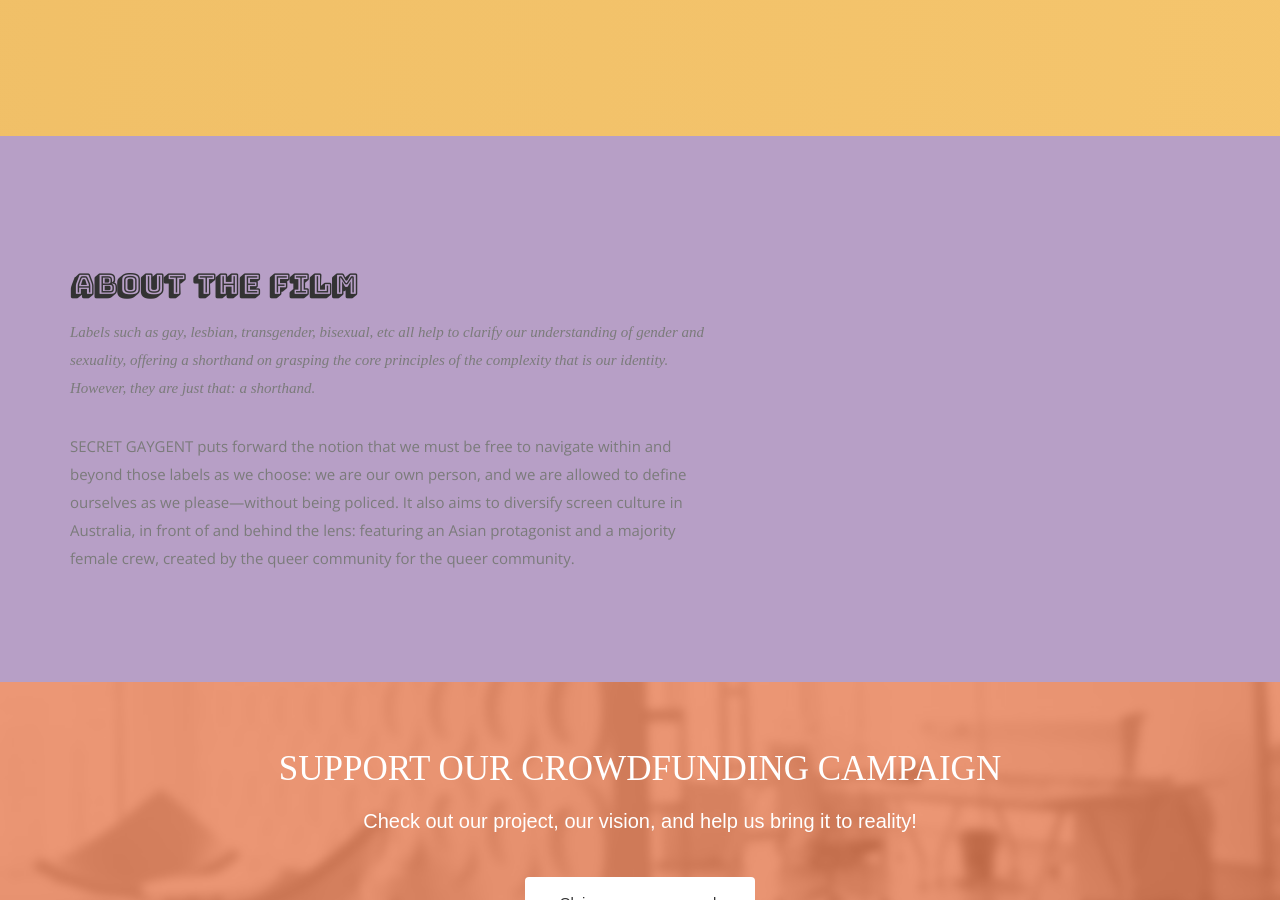
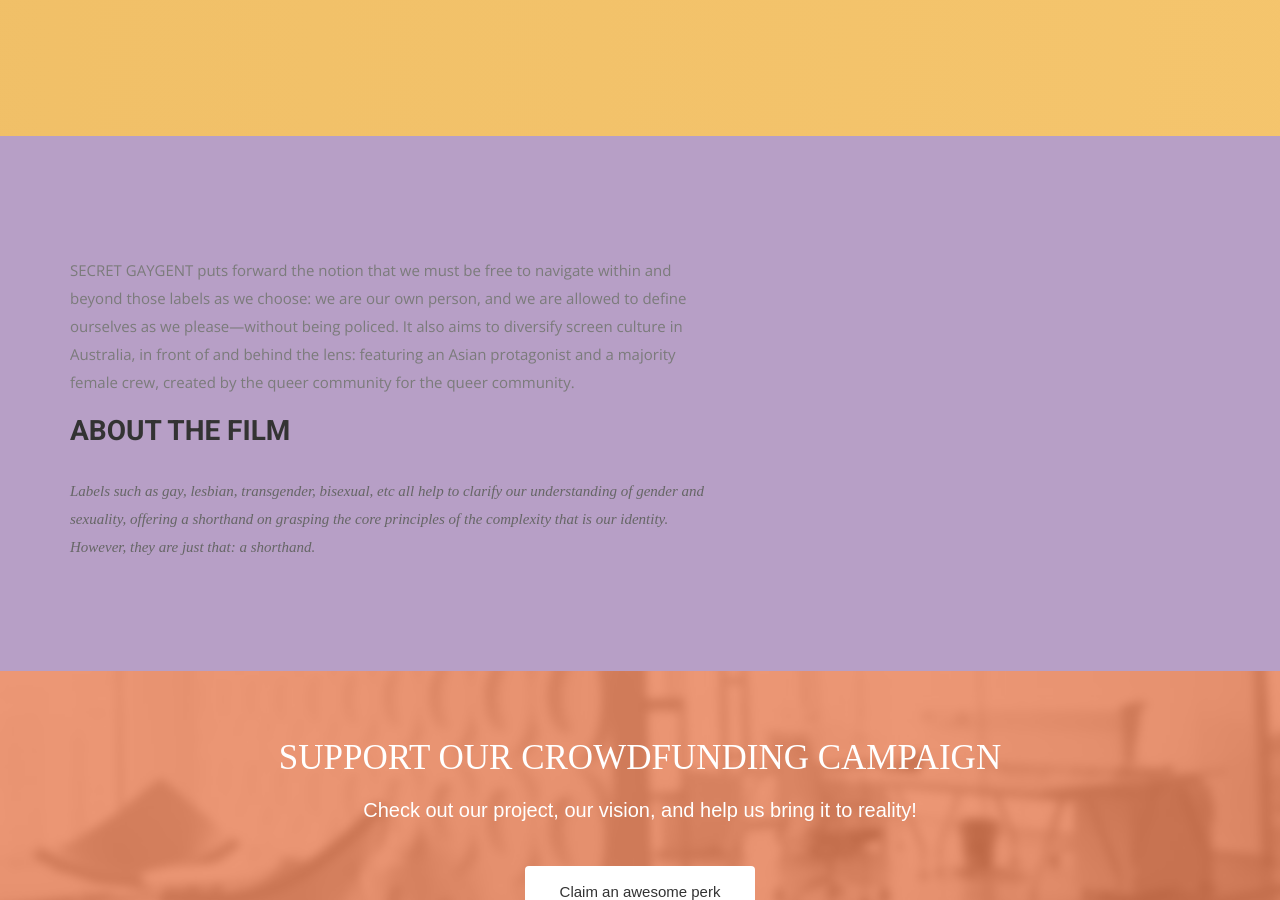
Before and after one commit to thewonglab/secret, a Jekyll site: the page built from index.html, in a window 1280 px wide and 900 px high, scrolled down 699 px. Built offline with Jekyll 4.4.1, drawn with Linux system fonts in a browser that asks for light colours; nearby versions of some CDN libraries; some web fonts are replaced.

Commit message:
Update index.html

```diff
--- a/index.html
+++ b/index.html
@@ -23,13 +23,13 @@
     <div class="row">
       <div class="col-md-7 col-sm-12">
         <div class="block">
+          <p>
+           SECRET GAYGENT puts forward the notion that we must be free to navigate within and beyond those labels as we choose: we are our own person, and we are allowed to define ourselves as we please—without being policed. It also aims to diversify screen culture in Australia, in front of and behind the lens: featuring an Asian protagonist and a majority female crew, created by the queer community for the queer community.
+          </p>
+          </div>
           <div class="section-title">
             <h2>About The Film</h2>
             <p>Labels such as gay, lesbian, transgender, bisexual, etc all help to clarify our understanding of gender and sexuality, offering a shorthand on grasping the core principles of the complexity that is our identity. However, they are just that: a shorthand.</p>
-          </div>
-          <p>
-           SECRET GAYGENT puts forward the notion that we must be free to navigate within and beyond those labels as we choose: we are our own person, and we are allowed to define ourselves as we please—without being policed. It also aims to diversify screen culture in Australia, in front of and behind the lens: featuring an Asian protagonist and a majority female crew, created by the queer community for the queer community.
-          </p>
         </div>
       </div><!-- .col-md-7 close -->
       <div class="col-md-5 col-sm-12">
```
